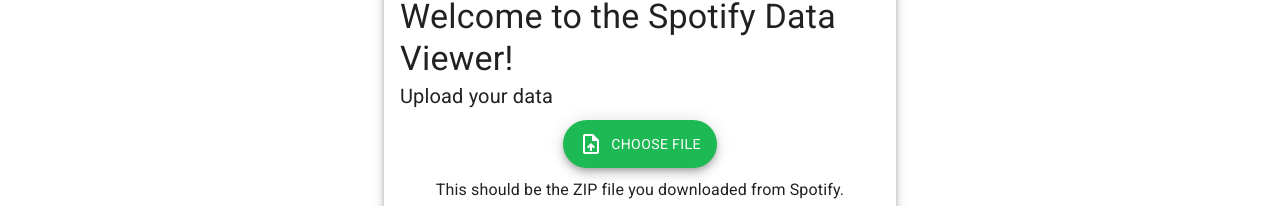
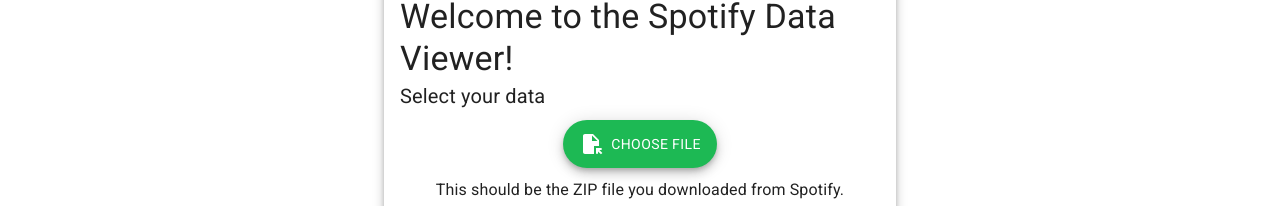
Before and after one commit to nickbclifford/spotify-data-viewer, a React (Create React App) app: page / in a window 1280 px wide. Shown: the part 328-534 px from the top of the page. Built offline with nearby package versions, Linux system fonts and the light colour scheme.

Commit message:
no "upload"

```diff
--- a/src/LandingPage.tsx
+++ b/src/LandingPage.tsx
@@ -1,5 +1,5 @@
 import { Box, Card, CardContent, Fab, Typography } from "@mui/material";
-import { UploadFile } from "@mui/icons-material";
+import { FileOpen } from "@mui/icons-material";
 import React from "react";
 
 interface LandingPageProps {
@@ -28,7 +28,7 @@
 			<Card elevation={5} sx={{ maxWidth: "40%" }}>
 				<CardContent>
 					<Typography variant="h4">Welcome to the Spotify Data Viewer!</Typography>
-					<Typography variant="h6">Upload your data</Typography>
+					<Typography variant="h6">Select your data</Typography>
 					<Box sx={{ display: "flex", flexDirection: "column", alignItems: "center" }}>
 						<label htmlFor="file-input">
 							<input ref={inputRef} id="file-input" type="file" accept="application/zip" hidden />
@@ -38,7 +38,7 @@
 								sx={{ margin: "5% 0" }}
 								onClick={() => inputRef.current?.click()}
 							>
-								<UploadFile sx={{ marginRight: 1 }} />
+								<FileOpen sx={{ marginRight: 1 }} />
 								Choose File
 							</Fab>
 						</label>
```
